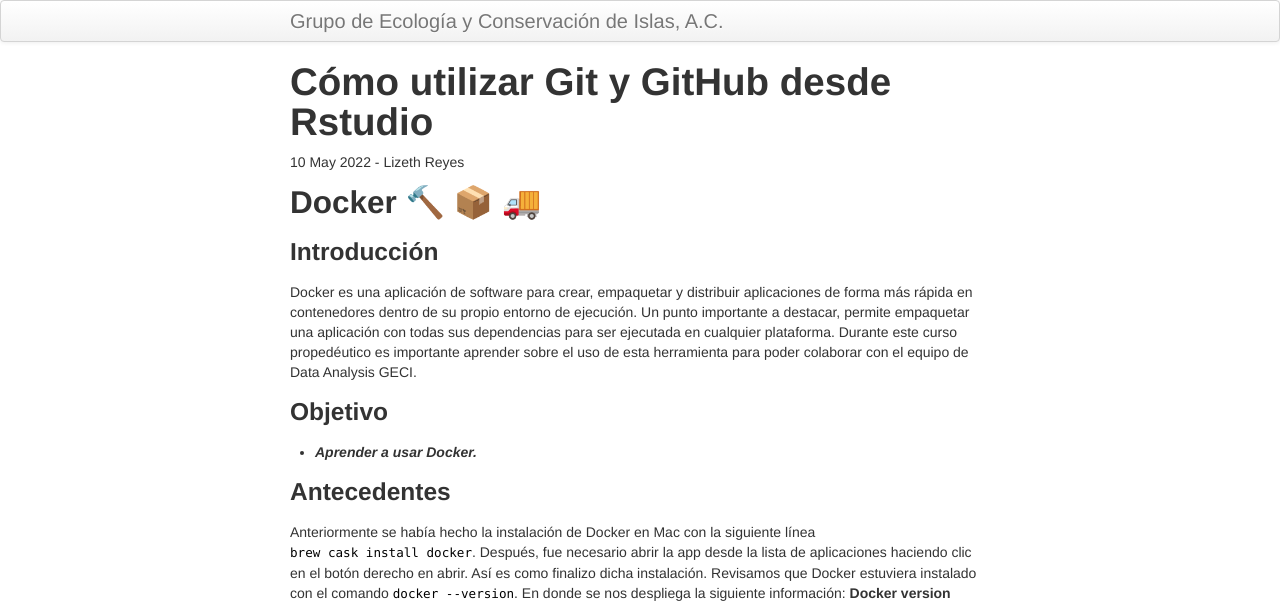
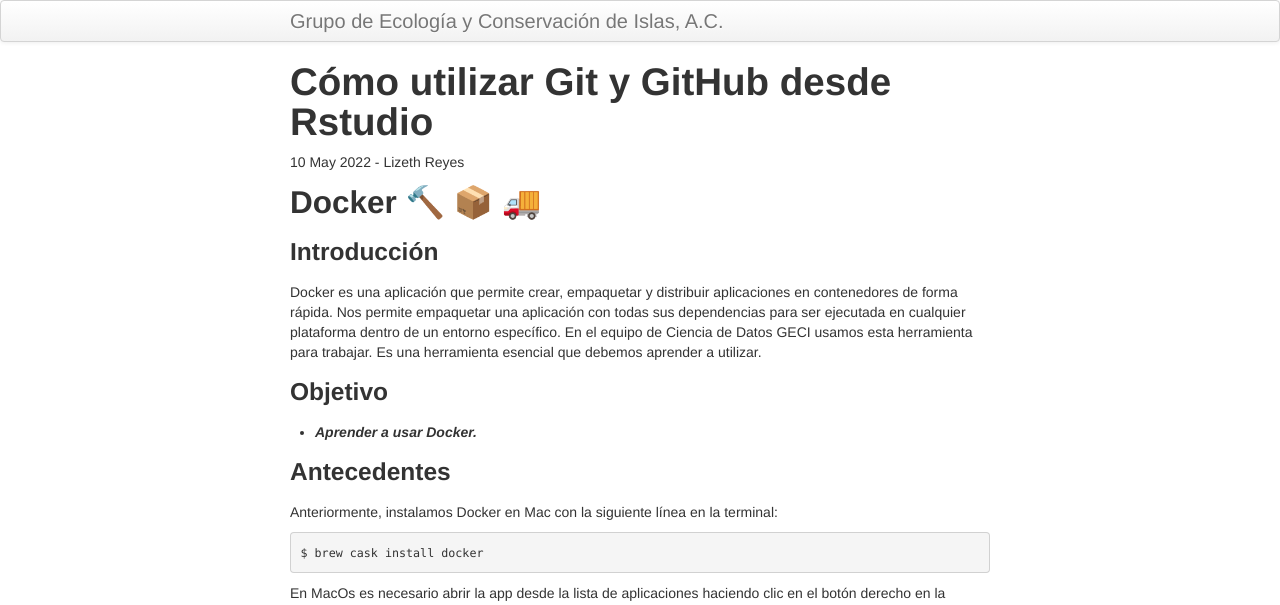
Before and after one commit to LizethMReyes/islasgeci.github.io, a Jekyll site: the page built from _posts/2022-05-10-github_rstudio.md, in a window 1280 px wide and 1400 px high. Shown: the top 605 px of the window. Built offline with Jekyll 4.4.1, drawn with Linux system fonts in a browser that asks for light colours; some of the changed text lies outside the part shown.

Commit message:
Update 2022-05-10-github_rstudio.md

````diff
--- a/_posts/2022-05-10-github_rstudio.md
+++ b/_posts/2022-05-10-github_rstudio.md
@@ -7,24 +7,36 @@
 
 ## Docker 🔨 📦️ 🚚
 ### Introducción
-Docker es una aplicación de software para crear, empaquetar y distribuir aplicaciones de forma
-más rápida en contenedores dentro de su propio entorno de ejecución.
-Un punto importante a destacar, permite empaquetar una aplicación con todas sus dependencias
-para ser ejecutada en cualquier plataforma.
-Durante este curso propedéutico es importante aprender sobre el uso de esta herramienta para poder
-colaborar con el equipo de Data Analysis GECI.
+Docker es una aplicación que permite crear, empaquetar y distribuir aplicaciones en contenedores
+de forma rápida.
+Nos permite empaquetar una aplicación con todas sus dependencias para ser ejecutada en cualquier
+plataforma dentro de un entorno específico.
+En el equipo de Ciencia de Datos GECI usamos esta herramienta para trabajar. Es una herramienta
+esencial que debemos aprender a utilizar.
+
 ### Objetivo
 
 - **_Aprender a usar Docker._**
 
 
 ### Antecedentes
-Anteriormente se había hecho la instalación de Docker en Mac con la siguiente línea
-`brew cask install docker`. Después, fue necesario abrir la app desde la lista de
-aplicaciones haciendo clic en el botón derecho en abrir. Así es como finalizo dicha instalación.
-Revisamos que Docker estuviera instalado con el comando `docker --version`. En donde se nos despliega
-la siguiente información: **Docker version 20.10.14, build a224086**. Lo que indica que Docker se
-instaló de forma correcta.
+Anteriormente, instalamos Docker en Mac con la siguiente línea en la terminal:
+```
+$ brew cask install docker
+```
+En MacOs es necesario abrir la app desde la lista de aplicaciones haciendo clic
+en el botón derecho en la opción _abrir_. Esto solo se hace una vez para finalizar
+la instalación y que reconozca la aplicación en la terminal.
+
+Revisamos la instalación de Docker con el siguiente comando:
+```
+$ docker --version
+```
+Se nos despliega la siguiente información:
+```
+Docker version 20.10.14, build a224086
+```
+Indicando que Docker se instaló de forma correcta.
 
 <img width="745" alt="Captura de Pantalla 2022-05-05 a la(s) 1 14 16" src="https://user-images.githubusercontent.com/87685163/166871596-3489f0f8-2b9b-4842-a2a1-09ee95ed19b9.png">
 
````
Also changed, not shown: other parts of _posts/2022-05-10-github_rstudio.md (+1 -1 lines).
